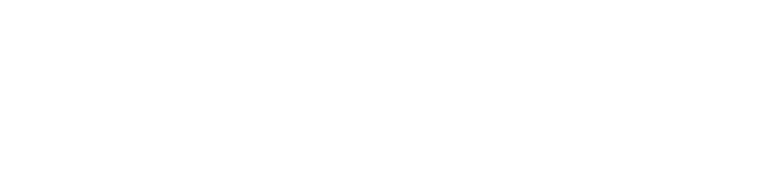
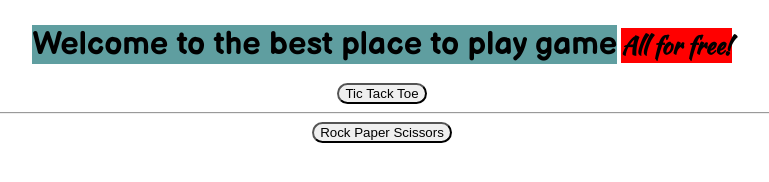
Before and after one commit to Dfnkk/game, a plain HTML site: page index.html in a window 1280 px wide. Shown: the whole page, without its empty margins (258-1027 px from the left). Drawn offline with Linux system fonts and the light colour scheme.

Commit message:
adding some more code

```diff
--- a/index.html
+++ b/index.html
@@ -4,9 +4,21 @@
         <title>The gaming place!</title>
         <meta charset="UTF-8">
         <link href="style.css" rel="stylesheet" type="text/css" />
+        <link href="https://fonts.googleapis.com/css2?family=Balsamiq+Sans:ital,wght@0,400;0,700;1,400;1,700&display=swap" rel="stylesheet">
+        <link href="https://fonts.googleapis.com/css2?family=Kaushan+Script&display=swap" rel="stylesheet">
     </head>
 
-    <body>
+    <body style="text-align: center;">
+        <header>
+            <h1 class="title">Welcome to the best place to play game</h1>
+            <h2 class="sub">All for free!</h2>
+        </header>
+
+        <main>
+            <a href="https://dfnkk.github.io/TTT/" target="_blank"><button class="tik">Tic Tack Toe</button></a>
+            <hr>
+            <a href="https://dfnkk.github.io/RPS/" target="_blank"><button class="rock">Rock Paper Scissors</button></a>
+        </main>
 
         <script src="script.js"></script>
     </body>
--- a/style.css
+++ b/style.css
@@ -0,0 +1,19 @@
+.title {
+    font-family: 'Balsamiq Sans', cursive;
+    background-color: cadetblue;
+    display: inline;
+}
+
+.sub {
+    font-family: 'Kaushan Script', cursive;
+    background-color: red;
+    display: inline-block;
+}
+
+.tik {
+    border-radius: 25px;
+}
+
+.rock {
+    border-radius: 25px;
+}
```
